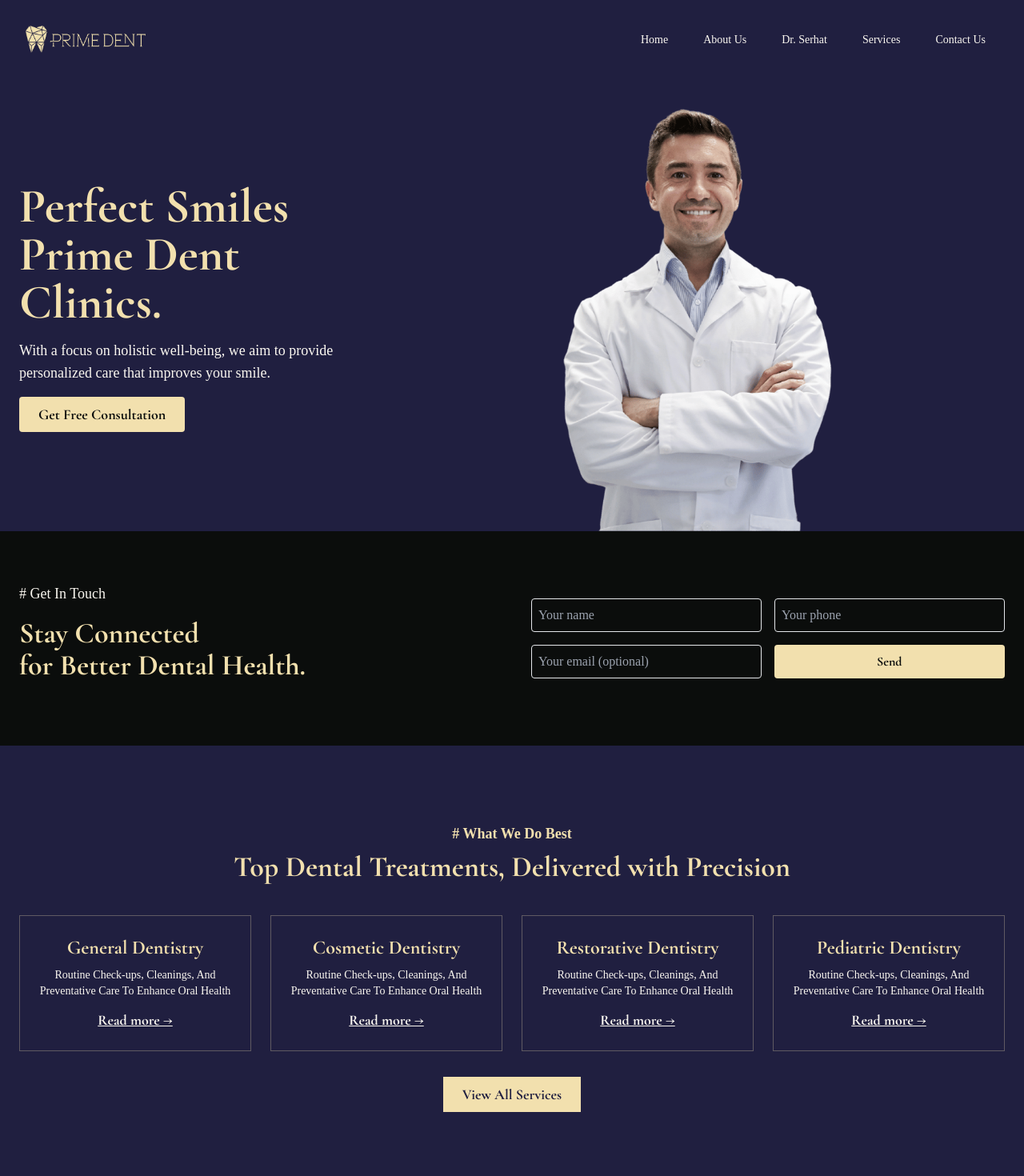
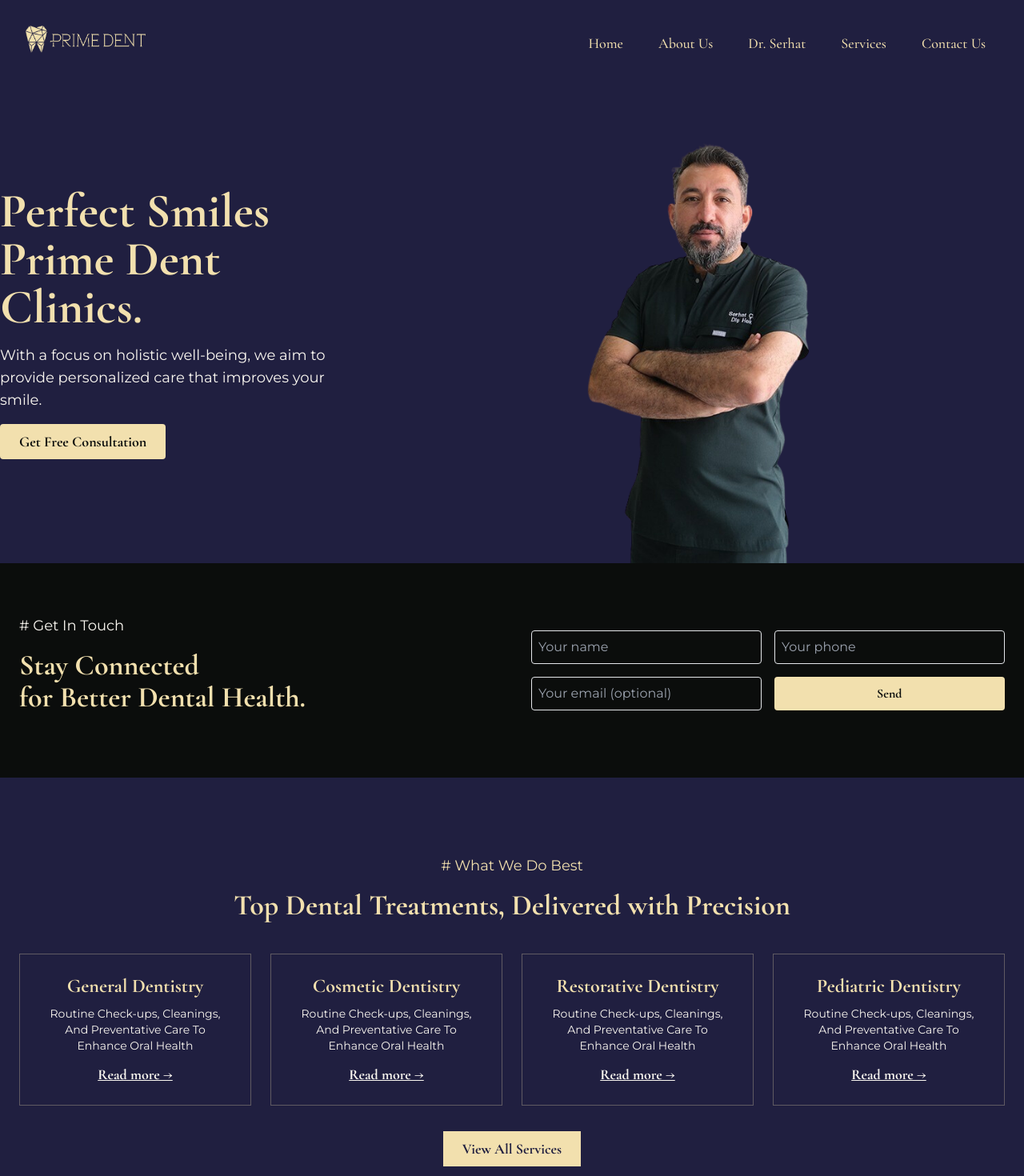
Before and after one commit to moh92ahm/primedent-next, a Next.js app: page / in a window 1280 px wide. Shown: the top 1470 px of the page at 80% size. Built offline with nearby package versions, Linux system fonts and the light colour scheme.

Commit message:
updating home starting on footer

```diff
--- a/src/app/layout.tsx
+++ b/src/app/layout.tsx
@@ -49,7 +49,9 @@ export default function RootLayout({ children }: { children: React.ReactNode })
       <body className='bg-background text-foreground antialiased min-h-screen flex flex-col'>
         {/* <Providers> */}
           <Header />
+          <main className="flex-1 font-body text-foreground">
           {children}
+          </main>
           <Footer />
         {/* </Providers> */}
       </body>
--- a/src/app/page.tsx
+++ b/src/app/page.tsx
@@ -22,7 +22,7 @@ export default function Page() {
 
           {/* Hero Section (75%) */}
           <section className="flex-1 basis-2/4 flex flex-col justify-center">
-            <div className="flex flex-col md:flex-row max-w-screen-xl mx-auto w-full h-full px-6 gap-8 items-center">
+            <div className="flex flex-col md:flex-row max-w-screen-xl mx-auto w-full h-full gap-8 items-center">
               {/* Left: RichText & CTA */}
               <div className="flex-1 text-center md:text-left md:max-w-md z-10 flex flex-col justify-center items-center md:items-start">
                   <h1 className="text-6xl font-bold font-heading text-brand-primary mb-4">
@@ -39,11 +39,11 @@ export default function Page() {
               {/* Right: Hero Image */}
               <div className="flex-1 flex justify-end items-end">
                 <Image
-                  src="/hero-doctor-image.png"
+                  src="/dtserhatcelik.png"
                   alt="hero"
                   width={400}
                   height={600}
-                  className="object-contain w-full max-h-[70vh]"
+                  className="object-contain w-full max-h-[75vh]"
                 />
               </div>
             </div>
@@ -74,7 +74,7 @@ export default function Page() {
 
       {/* Services Section */}
       <div className="max-w-screen-xl mx-auto px-6 text-center my-24">
-        <h3 className="text-lg text-brand-primary mb-2"># What We Do Best</h3>
+        <p className="text-lg text-brand-primary mb-4"># What We Do Best</p>
         <h2 className="text-4xl font-heading text-brand-primary font-bold mb-10">Top Dental Treatments, Delivered with Precision</h2>
 
         <div className="grid grid-cols-1 md:grid-cols-4 gap-6 mb-8">
@@ -174,11 +174,11 @@ export default function Page() {
             </p>
           </div>
           <TestimonialSlider testimonials={[
-            { name: 'John Doe', role: 'Patient', quote: 'Amazing experience! The staff was friendly and the treatment was top-notch.', star: 5 },
-            { name: 'Jane Smith', role: 'Patient', quote: 'Highly recommend! The clinic is clean and the doctors are very professional.' , star: 5 },
-            { name: 'Alice Johnson', role: 'Patient', quote: 'I had a great experience at Primedent. The team was very attentive and made me feel comfortable.', star: 5 },
-            { name: ' ', role: 'Patient', quote: ' I was nervous about my dental work, but the team at Primedent made it a breeze. Highly satisfied!' , star: 5 },
-            { name: ' ', role: 'Patient', quote: ' I love my new smile! The results exceeded my expectations and the care was exceptional.', star: 5 },
+            { name: 'Darren Mears', role: 'Patient', quote: "Perfect couldn't fault them on anything very friendly. Everything done in a few days and the results are amazing I would definitely recommend them to anyone", star: 5 },
+            { name: 'Jade Dean', role: 'Patient', quote: "The service was very professional from the start to the end, all the arrangements were made absolutely excellent. The Dentist and dental nurses were very friendly and their work was excellent. I can't believe how good my teeth look and I have no hesitation in recommending them whoheartedly." , star: 5 },
+            { name: 'Galya Valentinova', role: 'Patient', quote: "Absolutely number 1 place to do Hollywood smile! From 1st day we contacted them, they were Absolutely perfect with us! They organised everything very quick and good! All doctors and people who worked there was Absolutely spot on! 100 percent helpful and made perfect job!", star: 5 },
+            { name: 'Elizabeth Oyenike Babalola', role: 'Patient', quote: "Wow at my new teeth!!! It all began when I was looking to have my teeth done for medical reason (and was a fortune to do in the UK) and amongst many clinics in Turkey. Overall the care I received here was super amazing, Their review on Trustpilot stood out. The best dentist I have ever met, patient with me all the way and kept tweaking until I was satisfied. I have a new smile and I’m super proud…" , star: 5 },
+            { name: 'Bjorn van der Louw', role: 'Patient', quote: "Great experience. Lovely People. Help you a lot with everything. Its clean. Its great. When you want do your teeths. Then i say yes go to them. Greatfull.", star: 5 },
           ]} />
         </div>
       </section>
--- a/src/components/Footer.tsx
+++ b/src/components/Footer.tsx
@@ -1,5 +1,5 @@
 import React from 'react'
-import { FaInstagram, FaFacebookF, FaYoutube } from 'react-icons/fa'
+import { FaInstagram, FaFacebookF, FaLinkedinIn } from 'react-icons/fa'
 import { AppLink } from '@/components/Link'
 import Link from 'next/link'
 import { Logo } from '@/components/Logo/Logo'
@@ -11,6 +11,7 @@ export async function Footer() {
 
   return (
     <footer className="relative overflow-hidden font-body text-white bg-gradient-to-t from-brand-dark to-transparent">
+      {/* call to action */}
       <div className="bg-brand-primary text-brand-dark py-10 px-6 md:px-20 mx-4 md:mx-12 lg:mx-26 2xl:mx-52 relative z-10">
         <div className=" max-w-screen-xl mx-auto flex flex-col md:flex-row justify-between items-center gap-6">
           <div className="text-center md:text-left md:max-w-md max-w-sm">
@@ -28,19 +29,20 @@ export async function Footer() {
         </div>
       </div>
 
+      {/* Main Footer */}
       <div className="py-12 px-6 md:px-20 relative z-10">
         <div className="max-w-screen-xl mx-auto grid grid-cols-1 md:grid-cols-4 gap-10">
+          {/* Logo and Social Links */}
           <div>
             <div className="mb-4">
               <Logo className="h-auto mb-2" />
             </div>
             <p className="text-sm text-gray-300 mb-4">
-              We Are Committed To Delivering Exceptional Healthcare With Compassion, Expertise, And
-              Innovation. Our Dedicated...
+              we are committed to delivering exceptional healthcare with compassion, expertise, and innovation. Our dedicated.
             </p>
             <div className="flex space-x-3 mt-4">
               <a
-                href="https://instagram.com"
+                href="https://www.instagram.com/primedentada/"
                 target="_blank"
                 rel="noopener noreferrer"
                 className="bg-brand-background rounded-full p-3 flex items-center justify-center hover:bg-brand-primary  transition"
@@ -48,7 +50,7 @@ export async function Footer() {
                 <FaInstagram size={18} className="text-white hover:text-brand-background" />
               </a>
               <a
-                href="https://facebook.com"
+                href="https://www.facebook.com/profile.php?id=61577891274230"
                 target="_blank"
                 rel="noopener noreferrer"
                 className="bg-brand-background rounded-full p-3 flex items-center justify-center hover:bg-brand-primary  transition"
@@ -56,16 +58,17 @@ export async function Footer() {
                 <FaFacebookF size={18} className="text-white hover:text-brand-background" />
               </a>
               <a
-                href="https://youtube.com"
+                href="https://linkedin.com/"
                 target="_blank"
                 rel="noopener noreferrer"
                 className="bg-brand-background rounded-full p-3 flex items-center justify-center hover:bg-brand-primary  transition"
               >
-                <FaYoutube size={18} className="text-white hover:text-brand-background" />
+                <FaLinkedinIn size={18} className="text-white hover:text-brand-background" />
               </a>
             </div>
           </div>
 
+          {/* Quick Links */}
           <div>
             <h3 className="font-bold mb-3 font-heading">Our Pages</h3>
             <nav className="flex flex-col space-y-2 text-sm text-brand-white hover:text-brand-primary">
@@ -76,7 +79,7 @@ export async function Footer() {
               ))}
             </nav>
           </div>
-
+          {/* Services */}
           <div>
             <h3 className="font-bold mb-3 font-heading">Services</h3>
             <ul className="space-y-2 text-sm text-brand-white">
@@ -85,24 +88,24 @@ export async function Footer() {
               ))}
             </ul>
           </div>
-
+          {/* Contact Information */}
           <div>
             <h3 className="font-bold mb-3 font-heading ">Contact Us </h3>
             <ul className="space-y-2 text-sm text">
               <li>
                 <strong>Address</strong>
                 <br />
-                1901 Thornridge Cir. Shiloh
+                Selçuk Blv No:14, Kuşadası, Turkey
               </li>
               <li>
                 <strong>Phone Number</strong>
                 <br />
-                013 354 213 - 92132
+                0549 681 54 13
               </li>
               <li>
                 <strong>Email Address</strong>
                 <br />
-                info123@gmail.com
+                info@primedentada.com
               </li>
             </ul>
           </div>
@@ -116,10 +119,10 @@ export async function Footer() {
             Reserved.
           </p>
           <div className="flex space-x-4 mt-2 md:mt-0">
-            <a href="#" className="text-brand-white hover:text-gray-400">
+            <a href="#" className="text-brand-white hover:text-brand-primary">
               Terms & Conditions
             </a>
-            <a href="#" className="text-brand-white hover:text-gray-400">
+            <a href="#" className="text-brand-white hover:text-brand-primary">
               Privacy policy
             </a>
           </div>
--- a/src/components/Header/HeaderClient.tsx
+++ b/src/components/Header/HeaderClient.tsx
@@ -24,7 +24,7 @@ export const HeaderClient: React.FC = () => {
           <Logo loading="eager" priority="high" className="invert dark:invert-0" />
         </Link>
         {/* Desktop Nav */}
-        <div className="hidden md:block">
+        <div className="hidden md:block ">
           <HeaderNav navItems={NAV_LINKS} />
         </div>
 
--- a/src/components/Header/Nav.tsx
+++ b/src/components/Header/Nav.tsx
@@ -10,7 +10,7 @@ interface Props {
 
 export const HeaderNav: React.FC<Props> = ({ navItems }) => {
   return (
-    <nav className="flex flex-col md:flex-row gap-3 space-y-8 md:space-y-0 items-center text-xl md:text-base">
+    <nav className="flex flex-col md:flex-row gap-3 space-y-8 md:space-y-0 items-center">
       {navItems.map(({ link }, i) => (
         <AppLink key={i} href={link.url} variant="link">
           {link.label}
--- a/src/components/ui/button.tsx
+++ b/src/components/ui/button.tsx
@@ -22,7 +22,7 @@ const buttonVariants = cva(
         default: 'bg-brand-primary text-brand-background hover:bg-brand-light',
         destructive: 'bg-destructive text-destructive-foreground hover:bg-destructive/90',
         ghost: 'hover:bg-card hover:text-accent-foreground',
-        link: 'text-brand-white items-start justify-start underline-offset-4 hover:underline',
+        link: 'text-brand-primary items-start justify-start underline-offset-4 text-brand-primary hover:underline hover:text-brand-white text-lg font-heading',
         outline: 'border border-border bg-background hover:bg-card hover:text-accent-foreground',
         secondary: 'bg-secondary text-secondary-foreground hover:bg-secondary/80',
       },
```
Also changed, not shown: public/dtserhatcelik.png.
